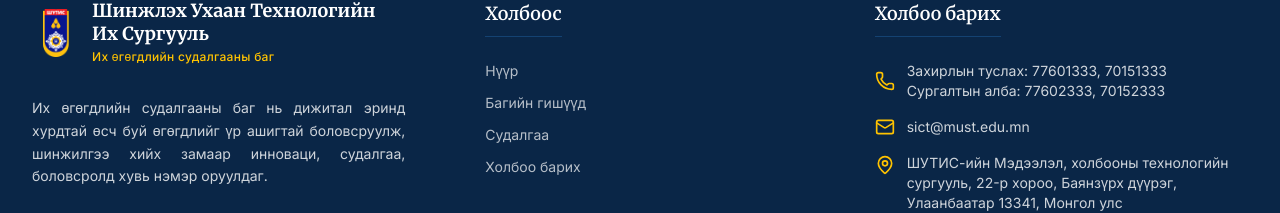
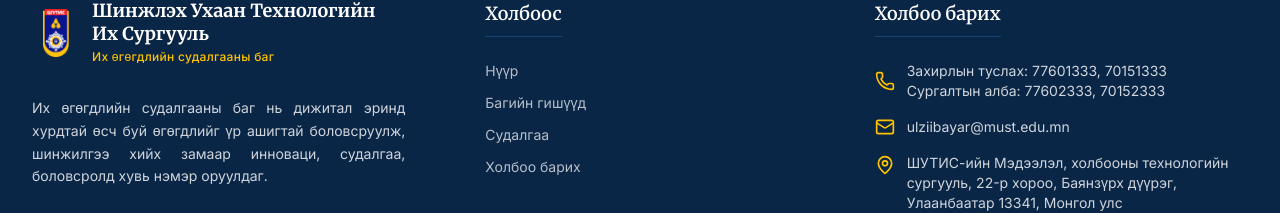
Before and after one commit to victoryresearch12-rgb/TeamWeb, a Next.js app in the folder client/: page / in a window 1280 px wide. Shown: the part 2987-3200 px from the top of the page. Built offline with nearby package versions, Linux system fonts and the light colour scheme.

Commit message:
Update Footer.tsx

```diff
--- a/client/components/Footer.tsx
+++ b/client/components/Footer.tsx
@@ -93,8 +93,8 @@
                   </div>
                   <div className="flex items-center space-x-3">
                     <Mail className="h-5 w-5 text-[#FFC300] shrink-0" />
-                    <a href="mailto:sict@must.edu.mn" className="text-sm text-white/80 hover:underline decoration-[#FFC300] underline-offset-4">
-                      sict@must.edu.mn
+                    <a href="mailto:ulziibayar@must.edu.mn" className="text-sm text-white/80 hover:underline decoration-[#FFC300] underline-offset-4">
+                      ulziibayar@must.edu.mn
                     </a>
                   </div>
                    <div className="flex items-start space-x-3">
```
